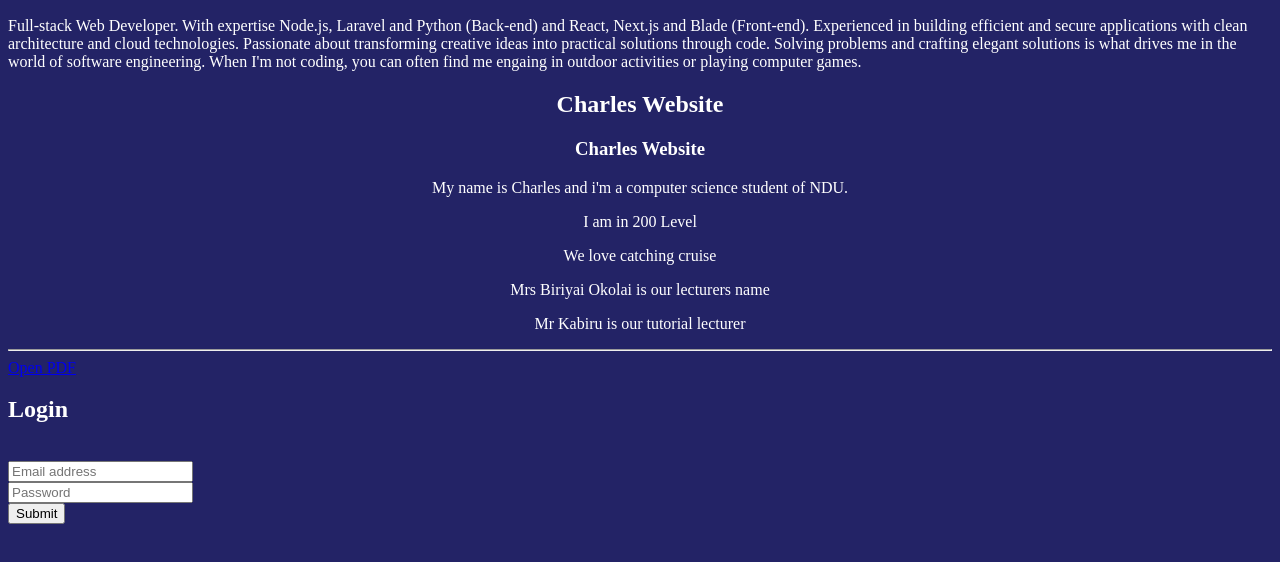
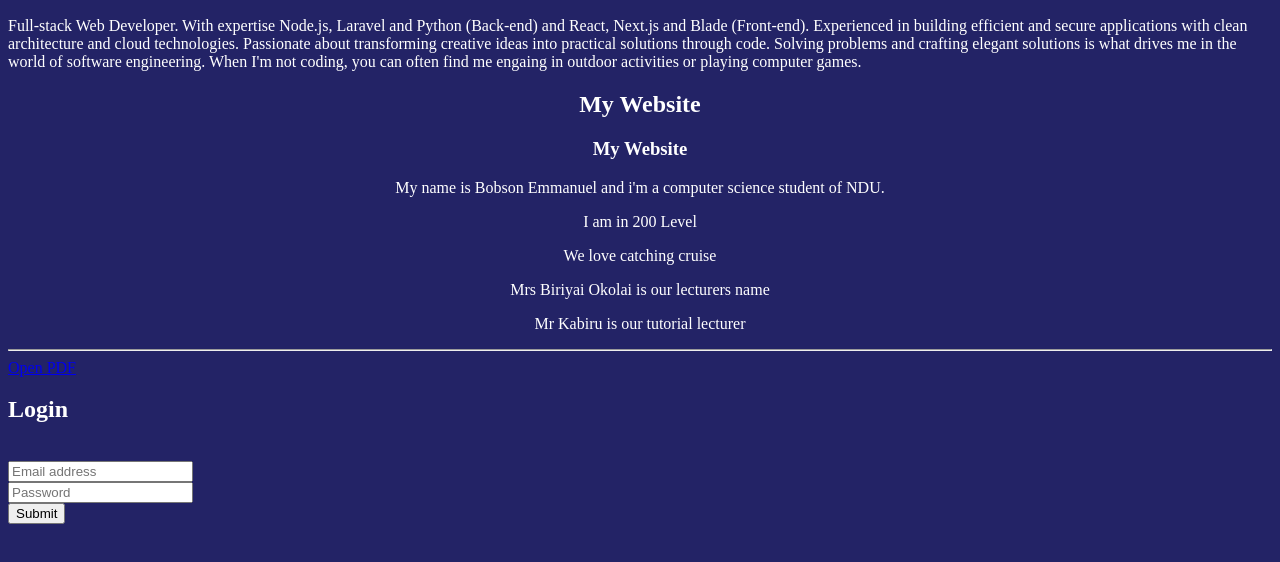
Before and after one commit to nicolettedev/index.html, a plain HTML site: page index.html in a window 1280 px wide. Shown: the part 150-712 px from the top of the page. Drawn offline with Linux system fonts and the light colour scheme.

Commit message:
Update index.html

```diff
--- a/index.html
+++ b/index.html
@@ -12,9 +12,9 @@
                 Passionate about transforming creative ideas into practical solutions through code. Solving problems and crafting elegant solutions is what drives me in the world of software engineering.
 
                 When I'm not coding, you can often find me engaing in outdoor activities or playing computer games.</p>
-            <center><h2>Charles Website</h2>
-        <h3>Charles Website</h3>
-        <p>My name is Charles and i'm a computer science student of NDU.
+            <center><h2>My Website</h2>
+        <h3>My Website</h3>
+        <p>My name is Bobson Emmanuel and i'm a computer science student of NDU.
         </p>
     <p>I am in 200 Level</p>
 <p>We love catching cruise</p>
```
